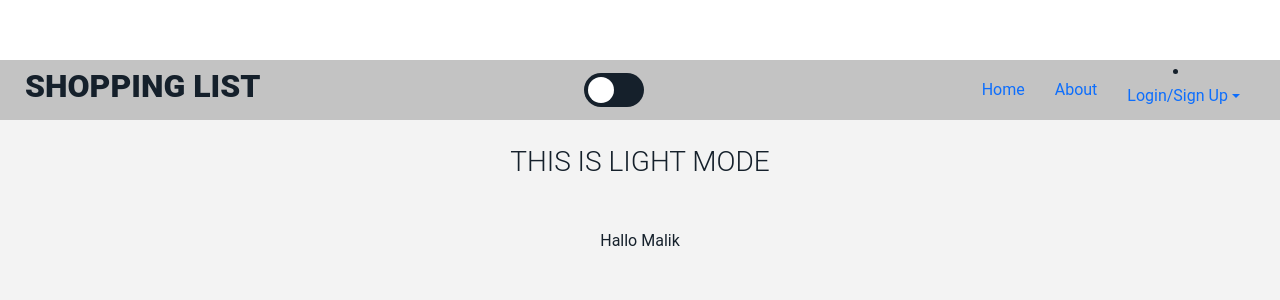
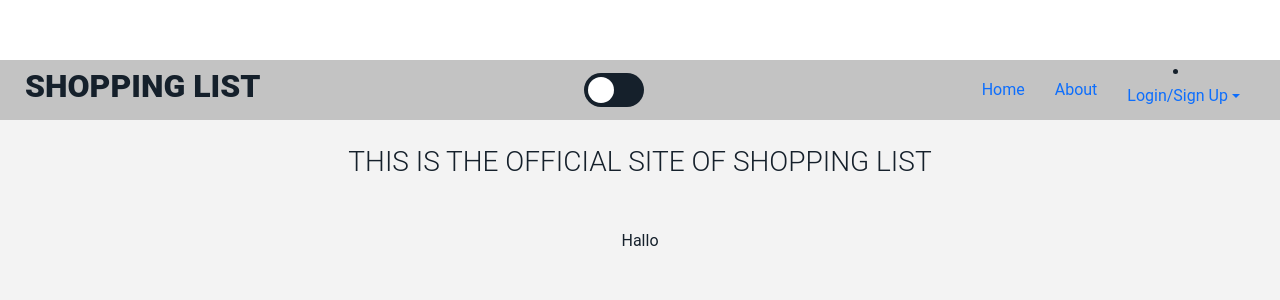
Before and after one commit to malikkouyate/shopping_cart-frontend, a Vue app: page / in a window 1280 px wide. Shown: the top 300 px of the page. Built offline with nearby package versions, Linux system fonts and the light colour scheme.

Commit message:
Einfach einen Satz auf der Seite geändert

```diff
--- a/src/components/Content.vue
+++ b/src/components/Content.vue
@@ -1,10 +1,10 @@
 <template>
   <div class="content">
-    <h3>This is {{mode}} mode</h3>
+    <h3>This is the official Site of Shopping List</h3>
     <div class="image-grid">
     </div>
     <p class="para">
-     Hallo Malik
+     Hallo
     </p>
   </div>
 </template>
```
